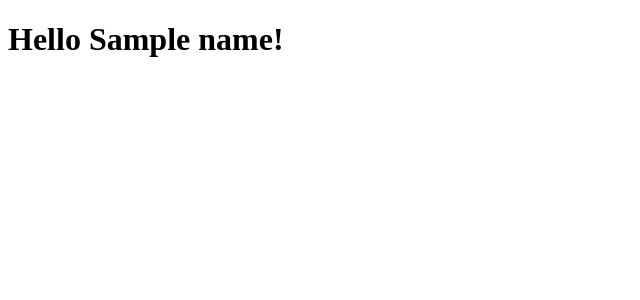
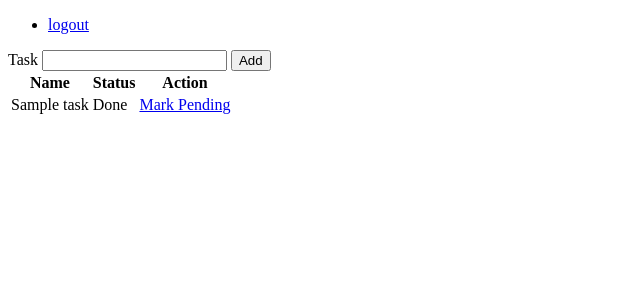
Before and after one commit to realaravinth/todos, a Flask app: template backend/src/templates/index.html in a window 1280 px wide. Shown: the top 300 px of the page, without its empty margins (0-640 px from the left). Run offline with Flask 2, Linux system fonts and the light colour scheme; the template is opened without the code that fills it: most values are stand-ins (such as "Sample title", 1, 10 or a date in 2020).

Commit message:
todo functionality

```diff
--- a/backend/src/app.py
+++ b/backend/src/app.py
@@ -1,20 +1,16 @@
+import logging
+import os
+
 from flask import Flask, render_template, session, request, redirect, url_for, make_response
 import sqlite3
 from flask_bcrypt import Bcrypt
 from flask import g
-
-DATABASE = 'databse.db'
 
 def get_db():
     db = getattr(g, '_database', None)
     if db is None:
         db = g._database = sqlite3.connect(DATABASE)
     return db
-
-
-app = Flask(__name__)
-app.secret_key = b'14c9ddcac47f1659dc67771e61bd2158'
-bcrypt = Bcrypt(app)
 
 def init_db():
     with app.app_context():
@@ -23,17 +19,64 @@ def init_db():
             db.cursor().executescript(f.read())
         db.commit()
 
+DATABASE = 'databse.db'
+app = Flask(__name__)
+app.secret_key = bytes(os.getenv('TODO_SECRET'), 'utf-8')
+app.logger.setLevel(logging.DEBUG)
+bcrypt = Bcrypt(app)
 
 init_db()
 
-@app.route("/")
+def add_task(task: str, username: str):
+    conn = get_db()
+    cur = conn.cursor()
+    cur.execute('INSERT INTO todo_tasks (name, user_id) VALUES (?, (SELECT ID from todo_users WHERE name = ?));', (task, username))
+    conn.commit()
+
+def get_tasks(username: str):
+    conn = get_db()
+    cur = conn.cursor()
+    tasks =  cur.execute('SELECT ID, name, done FROM todo_tasks WHERE user_id = (SELECT ID from todo_users WHERE name = ?)', [username]).fetchall()
+    return tasks
+
+@app.route("/", methods=["POST", "GET"])
 def index():
     if 'username' in session:
-        return render_template('index.html')
+        username = session["username"]
+        if request.method == 'POST':
+            task = str.strip(request.form['task'])
+            add_task(task, username)
+
+        tasks = get_tasks(username)
+        return render_template('index.html', tasks=tasks)
     else:
         return redirect(url_for('login'))
 
+@app.route("/task/<id>/done", methods=["POST", "GET"])
+def mark_done(id: int):
+    if 'username' in session:
+        username = session["username"]
+        conn = get_db()
+        cur = conn.cursor()
+        tasks =  cur.execute('UPDATE todo_tasks SET done = 1 WHERE ID = ?  AND user_id = (SELECT ID from todo_users WHERE name = ?);', [id, username])
+        conn.commit()
+        conn.close()
+        return redirect(url_for('index'))
+    else:
+        return redirect(url_for('login'))
 
+@app.route("/task/<id>/pending", methods=["POST", "GET"])
+def mark_pending(id: int):
+    if 'username' in session:
+        username = session["username"]
+        conn = get_db()
+        cur = conn.cursor()
+        cur.execute('UPDATE todo_tasks SET done = 0 WHERE ID = ? AND user_id = (SELECT ID from todo_users WHERE name = ?);', [id, username])
+        conn.commit()
+        conn.close()
+        return redirect(url_for('index'))
+    else:
+        return redirect(url_for('login'))
 
 @app.route("/join", methods=["POST", "GET"])
 def join():
@@ -42,7 +85,6 @@ def join():
         username = str.strip(request.form['username'])
         password = str.strip(request.form['password'])
         confirm_password = str.strip(request.form['confirm_password'])
-
 
         if confirm_password != password:
             error = "Passwords don't match"
@@ -53,9 +95,6 @@ def join():
     else:
         return render_template('join.html', error=error)
 
-
-
-
 @app.route("/login", methods=["POST", "GET"])
 def login():
     error = None
@@ -63,8 +102,7 @@ def login():
         username = request.form['username']
         password = request.form['password']
         if validate_login(username, password):
-            location = format('/hello/%s' % (username))
-            resp = make_response(redirect(location))
+            resp = make_response(redirect(url_for('index')))
             session['username'] = username
             return resp
         else:
@@ -74,35 +112,25 @@ def login():
         return render_template('login.html', error=error)
 
 def validate_login(username: str, password: str) -> bool:
-    cur = get_db().cursor();
-    hash =  x = cur.execute('select hash from todo_users where name = ?', [username]).fetchone()[0]
-    if hash is not None and bcrypt.check_password_hash(hash, password):
-        return True
-
-    else:
-        return False
+    cur = get_db().cursor()
+    stored_hash = cur.execute('SELECT hash FROM todo_users WHERE name = ?', [username]).fetchone()[0]
+    return stored_hash is not None and bcrypt.check_password_hash(stored_hash, password)
 
 def register(username: str, password: str):
-    hash = bcrypt.generate_password_hash(password, rounds=12)
+    stored_hash = bcrypt.generate_password_hash(password, rounds=12)
     conn = get_db();
     cur = conn.cursor()
-    cur.execute('INSERT INTO todo_users (name, hash) VALUES (?, ?);', (username, hash))
+    cur.execute('INSERT INTO todo_users (name, hash) VALUES (?, ?);', (username, stored_hash))
     conn.commit()
     conn.close()
 
-
 @app.route('/logout')
 def logout():
-    session('username', None)
+    session.pop('username', None)
     return redirect(url_for('index'))
 
-@app.route('/hello/')
-@app.route('/hello/<name>')
-def hello(name=None):
-    return render_template('index.html', name=name)
-
 @app.teardown_appcontext
-def close_connection(exception):
+def close_connection(_exception):
     db = getattr(g, '_database', None)
     if db is not None:
         db.close()
--- a/backend/src/schema.sql
+++ b/backend/src/schema.sql
@@ -6,7 +6,7 @@ CREATE TABLE IF NOT EXISTS todo_users(
 
 
 CREATE TABLE IF NOT EXISTS todo_tasks(
-	name VARCHAR(100) NOT NULL UNIQUE,
+	name VARCHAR(100) NOT NULL,
 	user_id INTEGER NOT NULL REFERENCES todo_users(ID) ON DELETE CASCADE,
 	ID INTEGER PRIMARY KEY NOT NULL,
 	done BOOLEAN NOT NULL CHECK(done IN (0, 1)) DEFAULT 0
--- a/backend/src/templates/index.html
+++ b/backend/src/templates/index.html
@@ -1,7 +1,49 @@
-<!doctype html>
-<title>Hello from Flask</title>
-{% if name %}
-  <h1>Hello {{ name }}!</h1>
-{% else %}
-  <h1>Hello, World!</h1>
-{% endif %}
+<!DOCTYPE html>
+<html lang="en">
+  <head>
+    <meta charset="UTF-8" />
+    <meta name="viewport" content="width=device-width, initial-scale=1.0" />
+    <title>Home | todo</title>
+  </head>
+  <body>
+    <nav>
+      <ul>
+        <li><a href="/logout">logout</a></li>
+      </ul>
+    </nav>
+    <form action="/" method="POST" accept-charset="utf-8">
+      <label for="task">
+        Task
+        <input type="text" name="task" id="task" />
+      </label>
+      <button type="submit">Add</button>
+    </form>
+    {% if tasks %}
+    <table>
+      <thead>
+        <tr>
+          <th>Name</th>
+          <th>Status</th>
+          <th>Action</th>
+        </tr>
+      </thead>
+      <tbody>
+        {% for task in tasks %}
+        <tr>
+          <td>{{ task[1] }}</td>
+          {% if task[2] == 0 %}
+          <td>Pending</td>
+          <td><a href="/task/{{ task[0] }}/done">Mark Done</a></td>
+          {% else %}
+          <td>Done</td>
+          <td><a href="/task/{{ task[0] }}/pending">Mark Pending</a></td>
+          {% endif %}
+        </tr>
+        {% endfor %}
+      </tbody>
+    </table>
+    {% else %}
+    <p>Looks like you don't have any tasks</p>
+    {% endif %}
+  </body>
+</html>
--- a/backend/src/templates/join.html
+++ b/backend/src/templates/join.html
@@ -3,7 +3,7 @@
 <head>
   <meta charset="UTF-8">
   <meta name="viewport" content="width=device-width, initial-scale=1.0">
-  <title>Login</title>
+  <title>Join | todo</title>
 </head>
 <body>
 
--- a/backend/src/templates/login.html
+++ b/backend/src/templates/login.html
@@ -3,7 +3,7 @@
 <head>
   <meta charset="UTF-8">
   <meta name="viewport" content="width=device-width, initial-scale=1.0">
-  <title>Login</title>
+  <title>Login | todo</title>
 </head>
 <body>
 
--- a/backend/src/templates/nav.html
+++ /dev/null
@@ -1,5 +0,0 @@
-<nav>
-  <ul>
-    <li><a href="/logout">logout</a></li>
-  </ul>
-</nav>
```
Also changed, not shown: 2 other files.
